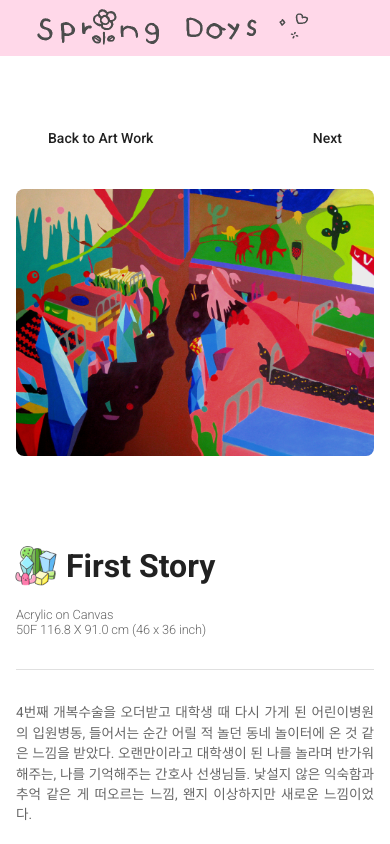
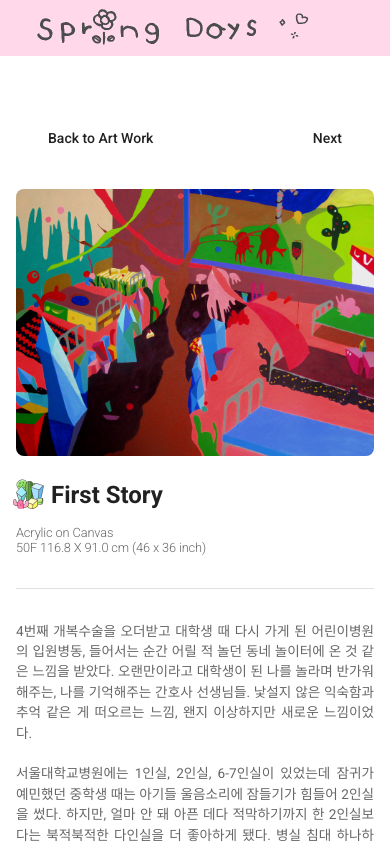
Before and after one commit to jaylee1021/springk_portfolio, a Next.js app: page /artwork/1 in a window 390 px wide. Shown: the top 844 px of the page. Built offline with nearby package versions, Linux system fonts and the light colour scheme; some icons are missing.

Commit message:
change title size when on mobile

```diff
--- a/src/components/ArtDetail/ArtDetail.tsx
+++ b/src/components/ArtDetail/ArtDetail.tsx
@@ -85,7 +85,7 @@ export default function ArtDetail({
             <Box sx={{
                 display: 'flex',
                 flexDirection: { xs: 'column', md: 'row' },
-                gap: 6,
+                gap: { xs: 2, md: 6 },
                 alignItems: 'flex-start'
             }}>
                 <Box sx={{ flex: '1 1 60%', width: '100%' }}>
@@ -93,8 +93,7 @@ export default function ArtDetail({
                         position: 'relative',
                         borderRadius: 2,
                         overflow: 'hidden',
-                        backgroundColor: '#f5f5f5',
-                        mb: 4
+                        backgroundColor: '#f5f5f5'
                     }}>
                         <Image
                             src={image}
@@ -114,15 +113,15 @@ export default function ArtDetail({
                 </Box>
 
                 <Box sx={{ flex: '1 1 40%', width: '100%' }}>
-                    <Typography variant="h2" component="h1" gutterBottom sx={{ fontWeight: 'bold', display: 'flex', alignItems: 'center' }}>
-                        <Box component="span" sx={{ display: 'inline-flex', marginLeft: '-10px', position: 'relative', top: '0px' }}>
-                            <Image src={title_image} alt={title} width={60} height={60} />
+                    <Typography variant="h2" component="h1" gutterBottom sx={{ fontWeight: 'bold', display: 'flex', alignItems: 'center', fontSize: { xs: '1.5rem', md: '2rem' } }}>
+                        <Box component="span" sx={{ display: 'inline-flex', marginLeft: '-10px', position: 'relative', top: '0px', width: { xs: 45, md: 60 }, height: { xs: 45, md: 60 } }}>
+                            <Image src={title_image} alt={title} width={60} height={60} style={{ width: '100%', height: '100%' }} />
                         </Box>
                         {title}
                         {title2 &&
                             <>
-                                <Box component="span" sx={{ display: 'inline-flex', position: 'relative', top: '0px' }}>
-                                    <Image src={title2} alt={title} width={30} height={30} />
+                                <Box component="span" sx={{ display: 'inline-flex', position: 'relative', top: '0px', width: { xs: 22, md: 30 }, height: { xs: 22, md: 30 } }}>
+                                    <Image src={title2} alt={title} width={30} height={30} style={{ width: '100%', height: '100%' }} />
                                 </Box>
                                 {title3 && title3}
                             </>
```
